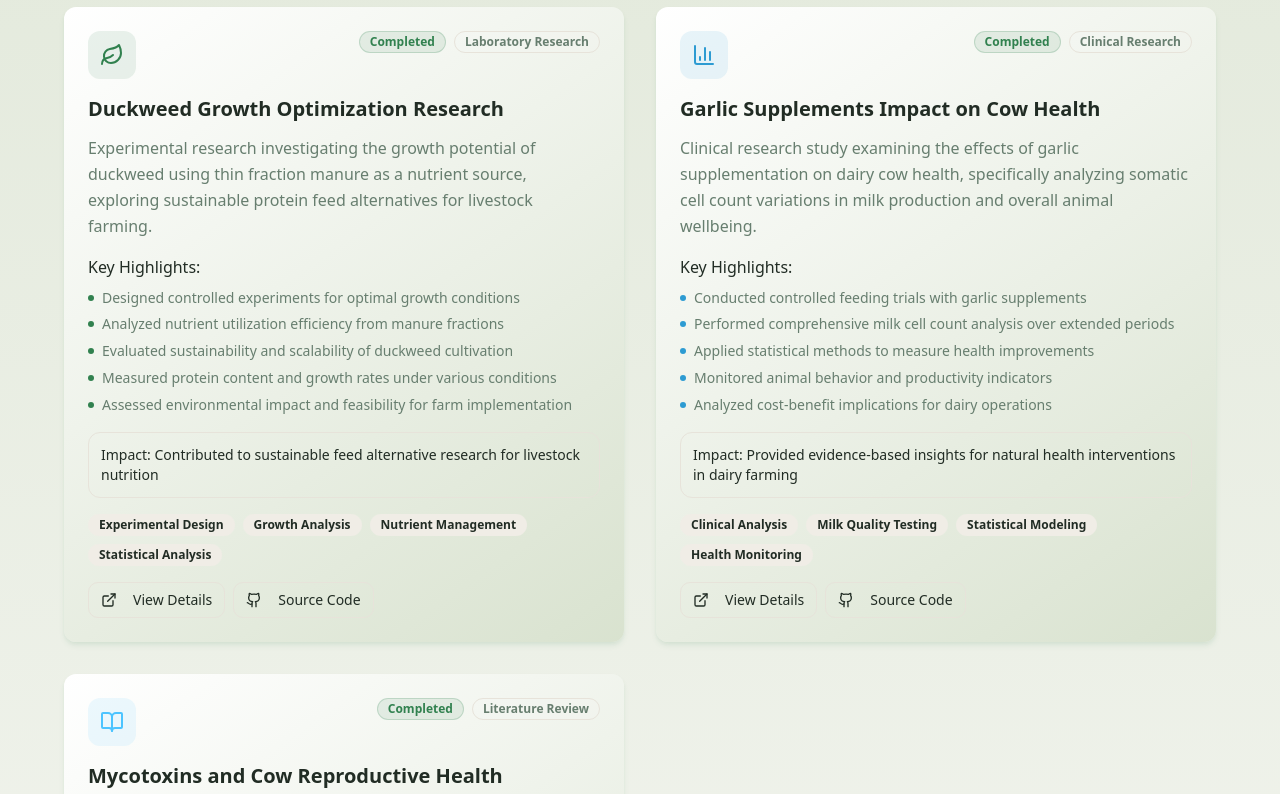
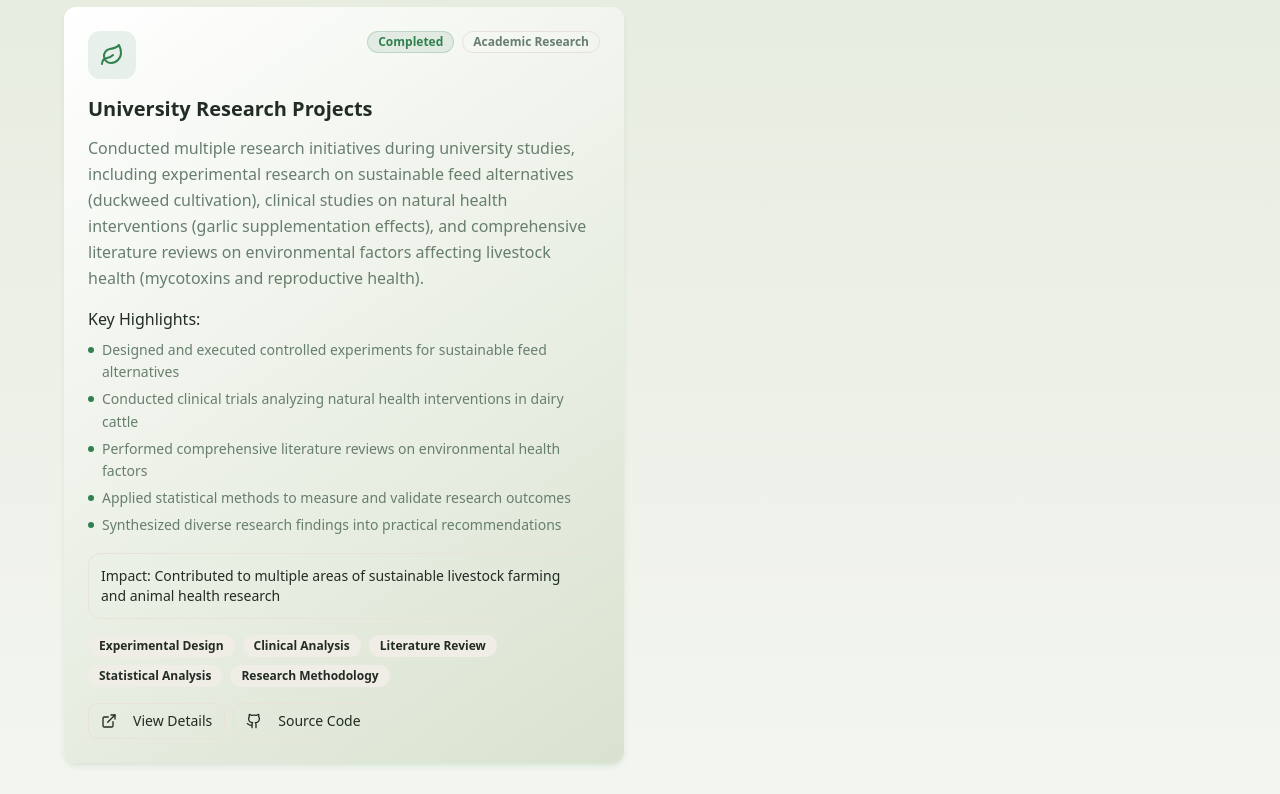
Before and after one commit to Fox-ler/website-vh-fox, a React (Vite) app: page / in a window 1280 px wide. Shown: the part 7620-8414 px from the top of the page. Built offline with nearby package versions, Linux system fonts and the light colour scheme; the HTML template or start-up script is replaced by a standard one.

Commit message:
Refactor university projects

```diff
--- a/src/contexts/LanguageContext.tsx
+++ b/src/contexts/LanguageContext.tsx
@@ -248,52 +248,20 @@ const translations = {
           color: "data-blue"
         },
         {
-          title: "Duckweed Growth Optimization Research",
-          description: "Experimental research investigating the growth potential of duckweed using thin fraction manure as a nutrient source, exploring sustainable protein feed alternatives for livestock farming.",
-          type: "Laboratory Research",
+          title: "University Research Projects",
+          description: "Conducted multiple research initiatives during university studies, including experimental research on sustainable feed alternatives (duckweed cultivation), clinical studies on natural health interventions (garlic supplementation effects), and comprehensive literature reviews on environmental factors affecting livestock health (mycotoxins and reproductive health).",
+          type: "Academic Research",
           status: "Completed",
-          technologies: ["Experimental Design", "Growth Analysis", "Nutrient Management", "Statistical Analysis"],
+          technologies: ["Experimental Design", "Clinical Analysis", "Literature Review", "Statistical Analysis", "Research Methodology"],
           highlights: [
-            "Designed controlled experiments for optimal growth conditions",
-            "Analyzed nutrient utilization efficiency from manure fractions",
-            "Evaluated sustainability and scalability of duckweed cultivation",
-            "Measured protein content and growth rates under various conditions",
-            "Assessed environmental impact and feasibility for farm implementation"
+            "Designed and executed controlled experiments for sustainable feed alternatives",
+            "Conducted clinical trials analyzing natural health interventions in dairy cattle",
+            "Performed comprehensive literature reviews on environmental health factors",
+            "Applied statistical methods to measure and validate research outcomes",
+            "Synthesized diverse research findings into practical recommendations"
           ],
-          impact: "Contributed to sustainable feed alternative research for livestock nutrition",
+          impact: "Contributed to multiple areas of sustainable livestock farming and animal health research",
           color: "agricultural-green"
-        },
-        {
-          title: "Garlic Supplements Impact on Cow Health",
-          description: "Clinical research study examining the effects of garlic supplementation on dairy cow health, specifically analyzing somatic cell count variations in milk production and overall animal wellbeing.",
-          type: "Clinical Research",
-          status: "Completed",
-          technologies: ["Clinical Analysis", "Milk Quality Testing", "Statistical Modeling", "Health Monitoring"],
-          highlights: [
-            "Conducted controlled feeding trials with garlic supplements",
-            "Performed comprehensive milk cell count analysis over extended periods",
-            "Applied statistical methods to measure health improvements",
-            "Monitored animal behavior and productivity indicators",
-            "Analyzed cost-benefit implications for dairy operations"
-          ],
-          impact: "Provided evidence-based insights for natural health interventions in dairy farming",
-          color: "data-blue"
-        },
-        {
-          title: "Mycotoxins and Cow Reproductive Health Literature Study",
-          description: "Comprehensive literature review analyzing the relationship between mycotoxin exposure and reproductive health in dairy cattle, synthesizing current research findings to identify knowledge gaps and recommendations.",
-          type: "Literature Review",
-          status: "Completed",
-          technologies: ["Systematic Review", "Meta-Analysis", "Research Synthesis", "Scientific Writing"],
-          highlights: [
-            "Reviewed 50+ peer-reviewed publications on mycotoxin effects",
-            "Identified key relationships between toxin exposure and fertility rates",
-            "Synthesized findings into actionable recommendations for farmers",
-            "Analyzed methodological approaches across different studies",
-            "Provided future research directions and practical implications"
-          ],
-          impact: "Enhanced understanding of environmental factors affecting cattle reproductive health",
-          color: "tech-accent"
         }
       ],
       futureProjects: [
@@ -637,52 +605,20 @@ const translations = {
           color: "data-blue"
         },
         {
-          title: "Kroos Groei-Optimalisatie Onderzoek",
-          description: "Experimenteel onderzoek naar het groeipotentieel van kroos met dunne fractie mest als voedingsbron, waarbij duurzame eiwitvoederalternatieven voor veehouderij worden verkend.",
-          type: "Laboratoriumonderzoek",
+          title: "Universitaire Onderzoeksprojecten",
+          description: "Meerdere onderzoeksinitiatieven uitgevoerd tijdens universitaire studie, waaronder experimenteel onderzoek naar duurzame voederalternatieven (krooscultivatie), klinische studies naar natuurlijke gezondheidsinterventies (knoflooksupplementatie-effecten), en uitgebreide literatuurstudies over omgevingsfactoren die de gezondheid van vee beïnvloeden (mycotoxinen en reproductieve gezondheid).",
+          type: "Academisch Onderzoek",
           status: "Afgerond",
-          technologies: ["Experimenteel Ontwerp", "Groei-analyse", "Voedingsstoffenbeheer", "Statistische Analyse"],
+          technologies: ["Experimenteel Ontwerp", "Klinische Analyse", "Literatuurstudie", "Statistische Analyse", "Onderzoeksmethodologie"],
           highlights: [
-            "Gecontroleerde experimenten ontworpen voor optimale groeiomstandigheden",
-            "Voedingsstofbenuttingsefficiëntie uit mestfracties geanalyseerd",
-            "Duurzaamheid en schaalbaarheid van krooscultivatie geëvalueerd",
-            "Eiwitgehalte en groeisnelheden gemeten onder verschillende omstandigheden",
-            "Milieueffect en haalbaarheid voor bedrijfsimplementatie beoordeeld"
+            "Gecontroleerde experimenten ontworpen en uitgevoerd voor duurzame voederalternatieven",
+            "Klinische proeven uitgevoerd ter analyse van natuurlijke gezondheidsinterventies bij melkvee",
+            "Uitgebreide literatuurstudies uitgevoerd over omgevingsgezondheidsfactoren",
+            "Statistische methoden toegepast om onderzoeksresultaten te meten en valideren",
+            "Diverse onderzoeksbevindingen gesynthetiseerd tot praktische aanbevelingen"
           ],
-          impact: "Bijgedragen aan onderzoek naar duurzame voederalternatieven voor veevoeding",
+          impact: "Bijgedragen aan meerdere gebieden van duurzame veehouderij en diergezondheidonderzoek",
           color: "agricultural-green"
-        },
-        {
-          title: "Knoflooksupplementen Impact op Koeiengezondheid",
-          description: "Klinische onderzoeksstudie naar de effecten van knoflooksuppletie op melkkoeiengezondheid, specifiek met analyse van somatische celgetalvariaties in melkproductie en algemeen dierenwelzijn.",
-          type: "Klinisch Onderzoek",
-          status: "Afgerond",
-          technologies: ["Klinische Analyse", "Melkkwaliteitstesten", "Statistische Modellering", "Gezondheidsmonitoring"],
-          highlights: [
-            "Gecontroleerde voederproeven uitgevoerd met knoflooksupplementen",
-            "Uitgebreide melkcelgetalanalyse uitgevoerd over langere perioden",
-            "Statistische methoden toegepast om gezondheidsverbeteringen te meten",
-            "Diergedrag en productiviteitsindicatoren gemonitord",
-            "Kosten-batenimplicaties voor melkveebedrijven geanalyseerd"
-          ],
-          impact: "Evidence-based inzichten geleverd voor natuurlijke gezondheidsinterventies in melkveehouderij",
-          color: "data-blue"
-        },
-        {
-          title: "Mycotoxinen en Reproductieve Gezondheid Koeien Literatuurstudie",
-          description: "Uitgebreide literatuurstudie die de relatie analyseert tussen mycotoxine blootstelling en reproductieve gezondheid bij melkvee, waarbij huidige onderzoeksbevindingen worden gesynthetiseerd om kennishiaten en aanbevelingen te identificeren.",
-          type: "Literatuurstudie",
-          status: "Afgerond",
-          technologies: ["Systematische Review", "Meta-analyse", "Onderzoekssynthese", "Wetenschappelijk Schrijven"],
-          highlights: [
-            "50+ peer-reviewed publicaties over mycotoxine-effecten beoordeeld",
-            "Belangrijke relaties geïdentificeerd tussen toxine blootstelling en vruchtbaarheidspercentages",
-            "Bevindingen gesynthetiseerd tot praktische aanbevelingen voor boeren",
-            "Methodologische benaderingen over verschillende studies geanalyseerd",
-            "Toekomstige onderzoeksrichtingen en praktische implicaties verstrekt"
-          ],
-          impact: "Verbeterd begrip van omgevingsfactoren die reproductieve gezondheid van vee beïnvloeden",
-          color: "tech-accent"
         }
       ],
       futureProjects: [
```
